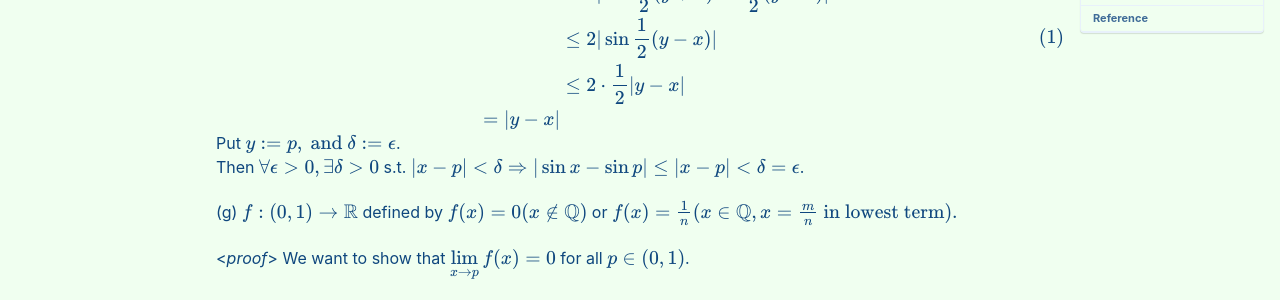
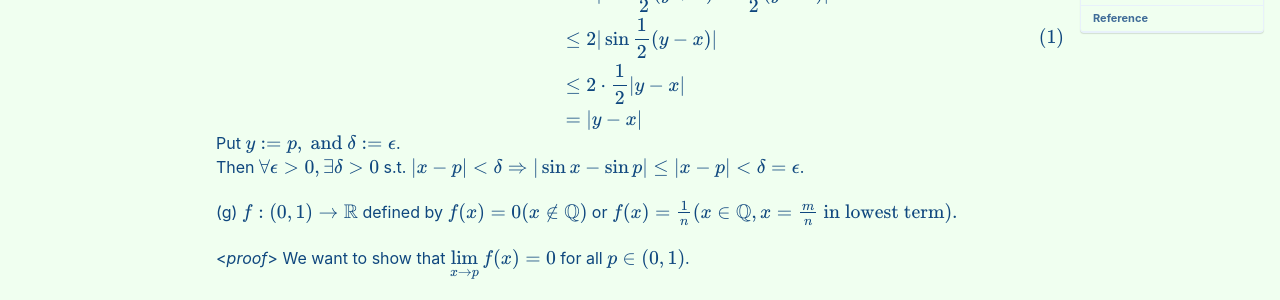
Before and after one commit to seanie12/blog, a Jekyll site: the page built from _posts/2021-02-13-continuity.md, in a window 1280 px wide and 900 px high, scrolled down 896 px. Shown: the part 236-536 px from the top of the window. Built offline with Jekyll 4.4.1, drawn with Linux system fonts in a browser that asks for light colours; cached includes are drawn as plain includes; formulas are drawn with MathJax 3.

```diff
--- a/_posts/2021-02-13-continuity.md
+++ b/_posts/2021-02-13-continuity.md
@@ -53,7 +53,7 @@ $$
 &=2|\cos \frac{1}{2}(y+x)\sin \frac{1}{2}(y-x)| \\
 &\leq 2|\sin\frac{1}{2}(y-x)| \\
 &\leq 2\cdot \frac{1}{2}|y-x| \\
-=|y-x|
+&=|y-x|
 \end{split}
 \end{align}
 $$
```
